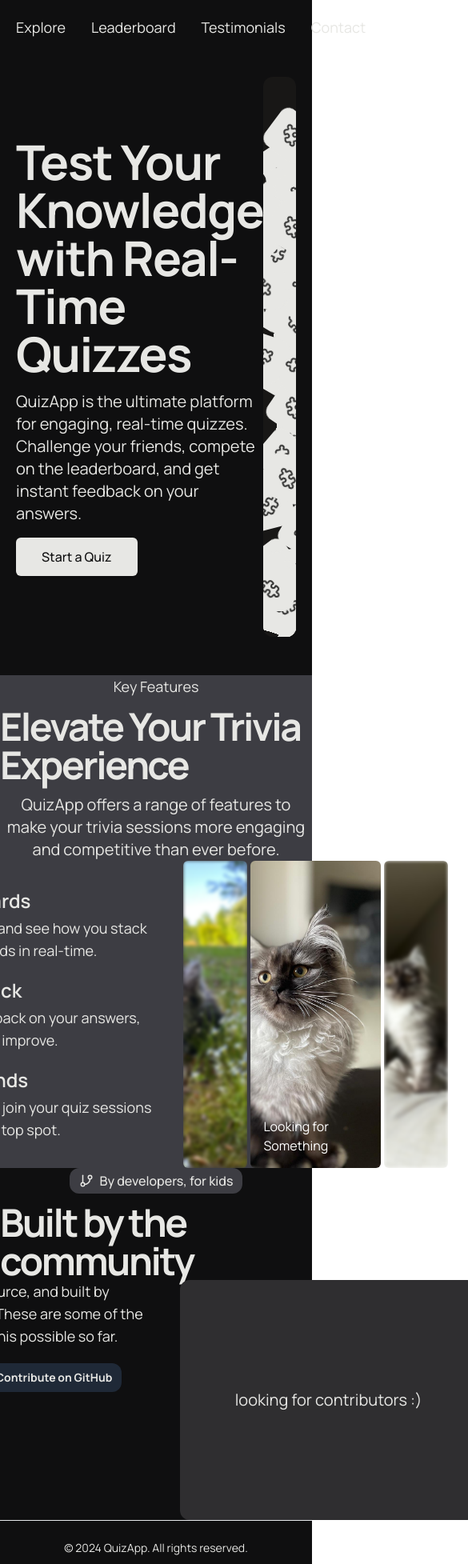
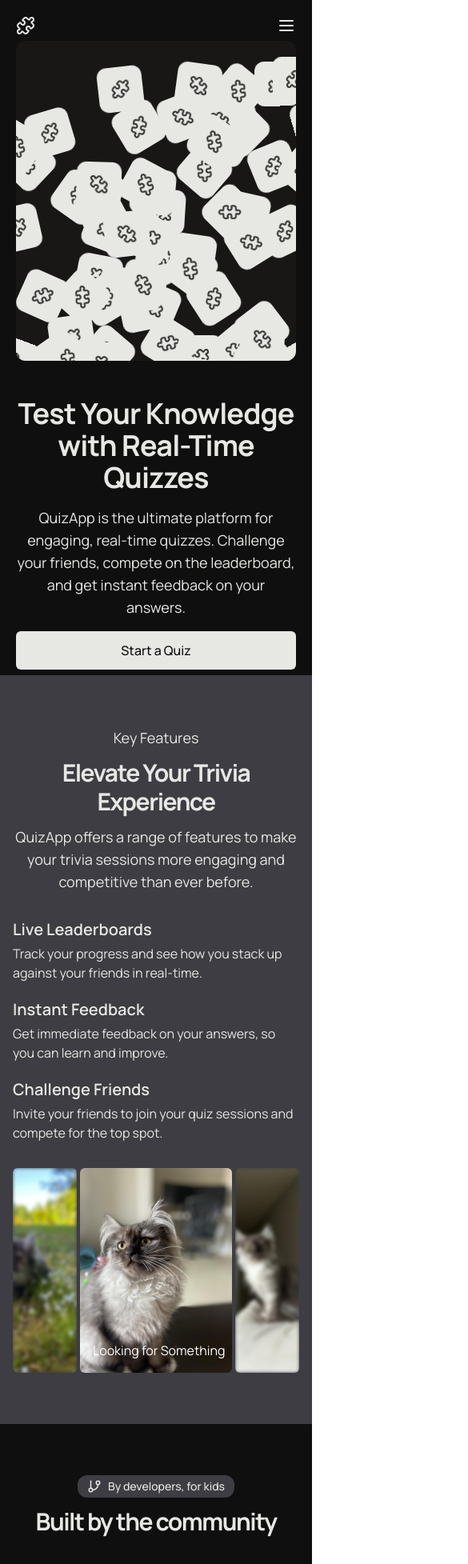
Before and after one commit to SwetanshuSingh/quiz-app, a Next.js app: page / in a window 390 px wide. Shown: the top 1955 px of the page at 80% size, 585 px wide, since content can reach past the window. Built offline with nearby package versions, Linux system fonts and the light colour scheme.

Commit message:
feat:enhance mobile responsiveness

```diff
--- a/src/components/Carousel.tsx
+++ b/src/components/Carousel.tsx
@@ -80,7 +80,7 @@
   }, [autoPlay, list.length, isHovering]);
 
   return (
-    <div className={cn("flex h-96 w-[540px] gap-1", className)}>
+    <div className={cn("flex h-64 sm:h-80 md:h-96 w-full sm:w-[400px] md:w-[540px] gap-1", className)}>
       {list.map((item, index) => (
         <List
           key={item.title}
--- a/src/components/Community.tsx
+++ b/src/components/Community.tsx
@@ -1,31 +1,32 @@
 import { GitBranch } from "lucide-react";
+
 
 const Community = () => {
   return (
-    <section className="flex flex-col items-center lg:py-32 lg:gap-20">
-      <div className="flex flex-col items-center gap-3">
+    <section className="flex flex-col items-center py-16 md:py-32 px-4 md:px-8">
+      <div className="flex flex-col items-center gap-3 text-center mb-8 md:mb-16">
         <div className="w-fit bg-[#3D3D43] flex justify-center items-center gap-2 rounded-xl px-3 py-1">
           <GitBranch size={18} />
-          <p className="font-medium">By developers, for kids</p>
+          <p className="font-medium text-sm md:text-base">By developers, for kids</p>
         </div>
 
-        <h3 className="text-5xl tracking-tighter font-bold">
+        <h3 className="text-3xl md:text-5xl tracking-tighter font-bold">
           Built by the community
         </h3>
       </div>
 
-      <div className="flex justify-center items-start gap-8">
-        <div className="flex flex-col items-start gap-5">
-          <p className="max-w-[580px] text-lg">
+      <div className="flex flex-col md:flex-row justify-center items-start gap-8 w-full max-w-4xl">
+        <div className="flex flex-col items-start gap-5 w-full md:w-1/2">
+          <p className="text-base md:text-lg">
             QuizApp is free, open-source, and built by developers just like you.
             These are some of the contributors who made this possible so far.
           </p>
-          <span className="flex justify-center gap-2">
+          <div className="flex flex-wrap justify-center md:justify-start gap-2 w-full">
             <a
               target="_blank"
               rel="noreferrer"
               href=""
-              className="w-fit group bg-gray-800 flex items-center gap-2 rounded-xl px-3 py-2 text-sm font-bold duration-300 hover:bg-[#5865F2] hover:text-white dark:bg-neutral-800 dark:hover:bg-[#5865F2]"
+              className="w-full sm:w-auto group bg-gray-800 flex items-center justify-center gap-2 rounded-xl px-3 py-2 text-sm font-bold duration-300 hover:bg-[#5865F2] hover:text-white dark:bg-neutral-800 dark:hover:bg-[#5865F2]"
             >
               <svg
                 className="h-4 w-4 fill-current group-hover:rotate-[360deg]"
@@ -43,7 +44,7 @@
               target="_blank"
               rel="noreferrer"
               href=""
-              className="group bg-gray-800 flex items-center gap-2 rounded-xl px-3 py-2 text-sm font-bold duration-300 hover:bg-black hover:text-white dark:bg-neutral-800 dark:hover:bg-white dark:hover:text-black"
+              className="w-full sm:w-auto group bg-gray-800 flex items-center justify-center gap-2 rounded-xl px-3 py-2 text-sm font-bold duration-300 hover:bg-black hover:text-white dark:bg-neutral-800 dark:hover:bg-white dark:hover:text-black"
             >
               <svg
                 className="h-4 w-4 fill-current group-hover:-rotate-[360deg]"
@@ -57,10 +58,10 @@
               </svg>
               Contribute on GitHub
             </a>
-          </span>
+          </div>
         </div>
-        <div className="w-[540px] h-[300px] flex justify-center items-center bg-[#2F2E30] rounded-xl">
-          <p className="text-xl">{"looking for contributors :)"}</p>
+        <div className="w-full md:w-1/2 h-[200px] md:h-[300px] flex justify-center items-center bg-[#2F2E30] rounded-xl p-4">
+          <p className="text-base md:text-lg text-center">{"looking for contributors :)"}</p>
         </div>
       </div>
     </section>
--- a/src/components/Features.tsx
+++ b/src/components/Features.tsx
@@ -2,39 +2,39 @@
 
 const FeaturesSection = () => {
   return (
-    <section className="bg-[#3D3D43] flex flex-col justify-center items-center lg:py-32 lg:gap-20">
-      <div className="flex flex-col gap-3 items-center justify-center">
+    <section className="bg-[#3D3D43] flex flex-col justify-center items-center py-16 md:py-32 px-4 md:px-8 lg:gap-20">
+      <div className="flex flex-col gap-3 items-center justify-center text-center">
         <p className="text-lg">Key Features</p>
-        <h3 className="text-5xl tracking-tighter font-bold">
+        <h3 className="text-3xl md:text-5xl tracking-tighter font-bold">
           Elevate Your Trivia Experience
         </h3>
-        <h5 className="max-w-[900px] text-xl text-center">
+        <h5 className="max-w-[900px] text-lg md:text-xl">
           QuizApp offers a range of features to make your trivia sessions more
           engaging and competitive than ever before.
         </h5>
       </div>
 
-      <div className="flex justify-center items-center gap-8">
+      <div className="flex flex-col md:flex-row justify-center items-center gap-8 mt-8 md:mt-0">
         <div className="flex flex-col gap-5">
           <div className="max-w-[600px] space-y-1">
-            <h6 className="text-2xl font-semibold">Live Leaderboards</h6>
-            <p className="text-lg">
+            <h6 className="text-xl md:text-2xl font-semibold">Live Leaderboards</h6>
+            <p className="text-base md:text-lg">
               Track your progress and see how you stack up against your friends
               in real-time.
             </p>
           </div>
 
           <div className="max-w-[600px] space-y-1">
-            <h6 className="text-2xl font-semibold">Instant Feedback</h6>
-            <p className="text-lg">
+            <h6 className="text-xl md:text-2xl font-semibold">Instant Feedback</h6>
+            <p className="text-base md:text-lg">
               Get immediate feedback on your answers, so you can learn and
               improve.
             </p>
           </div>
 
           <div className="max-w-[600px] space-y-1">
-            <h6 className="text-2xl font-semibold">Challenge Friends</h6>
-            <p className="text-lg">
+            <h6 className="text-xl md:text-2xl font-semibold">Challenge Friends</h6>
+            <p className="text-base md:text-lg">
               Invite your friends to join your quiz sessions and compete for the
               top spot.
             </p>
--- a/src/components/Hero.tsx
+++ b/src/components/Hero.tsx
@@ -3,19 +3,23 @@
 
 const HeroSection = () => {
   return (
-    <div className="flex justify-around items-center flex-1">
-      <div className="flex flex-col gap-4">
-        <h3 className="text-6xl font-bold tracking-tight text-wrap max-w-[800px]">
+    <div className="flex flex-col-reverse md:flex-row justify-around items-center flex-1 gap-8 md:gap-4">
+      <div className="flex flex-col gap-4 text-center md:text-left">
+        <h3 className="text-4xl md:text-6xl font-bold tracking-tight text-wrap max-w-[800px]">
           Test Your Knowledge with Real-Time Quizzes
         </h3>
-        <p className="text-xl text-wrap max-w-[600px]">
+        <p className="text-lg md:text-xl text-wrap max-w-[600px]">
           QuizApp is the ultimate platform for engaging, real-time quizzes.
           Challenge your friends, compete on the leaderboard, and get instant
           feedback on your answers.
         </p>
-        <StartQuizDialog />
+        <div className="flex justify-center md:justify-start">
+          <StartQuizDialog />
+        </div>
       </div>
-      <RandomPuzzleIcons />
+      <div className="w-full md:w-auto">
+        <RandomPuzzleIcons />
+      </div>
     </div>
   );
 };
--- a/src/components/Navbar.tsx
+++ b/src/components/Navbar.tsx
@@ -1,17 +1,57 @@
-import { Puzzle } from "lucide-react";
+"use client";
+
+import { Puzzle, Menu, X } from "lucide-react";
+import { useState } from "react";
 
 const Navbar = () => {
+  const [isMenuOpen, setIsMenuOpen] = useState(false);
+
+  const toggleMenu = () => setIsMenuOpen(!isMenuOpen);
+
+  const MobileMenu = () => (
+    <div className="fixed inset-0 bg-[#0F0F10] z-50 flex flex-col items-center justify-center">
+      <X
+        className="absolute top-5 right-5 w-6 h-6 cursor-pointer"
+        onClick={toggleMenu}
+      />
+      <div className="flex flex-col items-center gap-8 text-2xl">
+        <p className="cursor-pointer hover:underline hover:underline-offset-4">
+          Explore
+        </p>
+        <p className="cursor-pointer hover:underline hover:underline-offset-4">
+          Leaderboard
+        </p>
+        <p className="cursor-pointer hover:underline hover:underline-offset-4">
+          Testimonials
+        </p>
+        <p className="cursor-pointer hover:underline hover:underline-offset-4">
+          Contact
+        </p>
+      </div>
+    </div>
+  );
+
   return (
     <nav className="w-full flex pt-5 justify-between items-center">
       <Puzzle className="w-6 h-6" />
-      <div className="flex justify-center items-center gap-8 text-lg">
+      <div className="md:hidden">
+        <Menu onClick={toggleMenu} className="w-6 h-6 cursor-pointer" />
+      </div>
+      <div className="hidden md:flex items-center gap-8 text-lg">
         <p className="cursor-pointer hover:underline hover:underline-offset-4">
           Explore
         </p>
-        <p>Leaderboard</p>
-        <p>Testimonials</p>
-        <p>Contact</p>
+        <p className="cursor-pointer hover:underline hover:underline-offset-4">
+          Leaderboard
+        </p>
+        <p className="cursor-pointer hover:underline hover:underline-offset-4">
+          Testimonials
+        </p>
+        <p className="cursor-pointer hover:underline hover:underline-offset-4">
+          Contact
+        </p>
       </div>
+      {isMenuOpen && <MobileMenu />}
     </nav>
   );
 };
--- a/src/components/PuzzleBox.tsx
+++ b/src/components/PuzzleBox.tsx
@@ -37,7 +37,7 @@
   }, []);
 
   return (
-    <div className="w-[600px] h-[700px] bg-[#181716] rounded-xl relative overflow-hidden">
+    <div className="w-full h-[400px] md:w-[600px] md:h-[700px] bg-[#181716] rounded-xl relative overflow-hidden">
       {icons.map((icon, index) => (
         <div
           key={index}
--- a/src/components/StartQuizDialog.tsx
+++ b/src/components/StartQuizDialog.tsx
@@ -13,11 +13,11 @@
   return (
     <Dialog>
       <DialogTrigger asChild>
-        <button className="w-fit bg-[#E7E7E4] text-[#0F0F10] inline-flex h-12 items-center justify-center rounded-md px-8 font-medium shadow transition-colors hover:bg-primary/90 focus-visible:outline-none focus-visible:ring-1 focus-visible:ring-ring disabled:pointer-events-none disabled:opacity-50">
+        <button className="w-full sm:w-fit bg-[#E7E7E4] text-[#0F0F10] inline-flex h-12 items-center justify-center rounded-md px-4 sm:px-8 font-medium shadow transition-colors hover:bg-primary/90 focus-visible:outline-none focus-visible:ring-1 focus-visible:ring-ring disabled:pointer-events-none disabled:opacity-50">
           Start a Quiz
         </button>
       </DialogTrigger>
-      <DialogContent className="bg-[#0F0F10] text-[#E7E7E4] border-[#E7E7E4] border-opacity-20">
+      <DialogContent className="bg-[#0F0F10] text-[#E7E7E4] border-[#E7E7E4] border-opacity-20 w-[90vw] max-w-[450px] p-4 sm:p-6">
         {dialogView === "HOME" ? (
           <HomeDialogView setDialogView={setDialogView} />
         ) : null}
```
